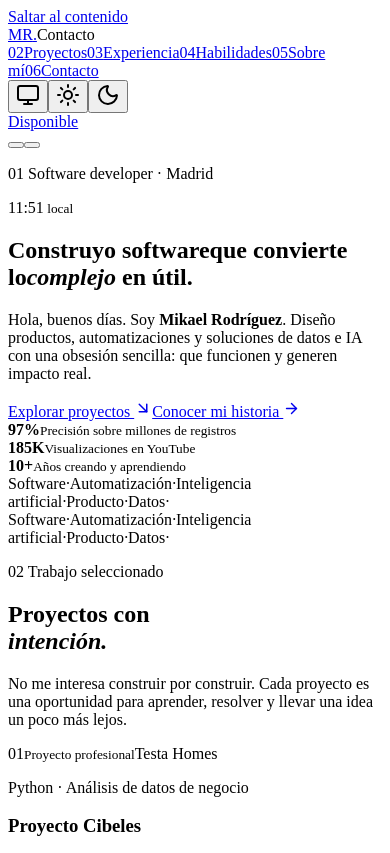
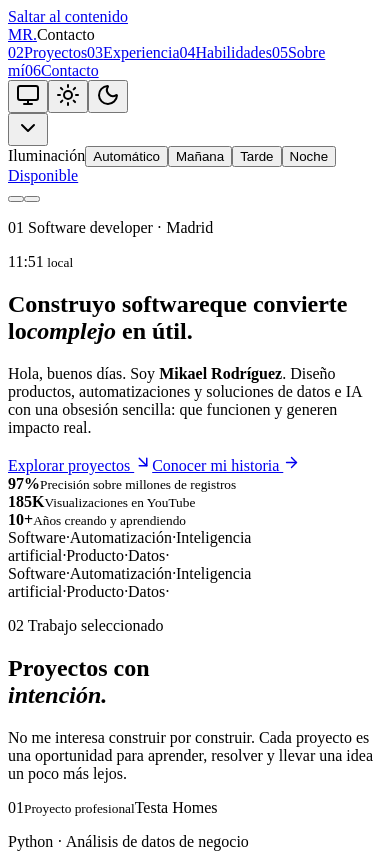
Before and after one commit to AlphaCreativeSoftware/Portfolio, a React (Vite) app: page / in a window 390 px wide. Shown: the top 853 px of the page. Built offline with nearby package versions, Linux system fonts and the light colour scheme; the HTML template or start-up script is replaced by a standard one.

Commit message:
Add independent solar cycle selector

```diff
--- a/index.html
+++ b/index.html
@@ -15,12 +15,14 @@
     <script>
       try {
         const storedTheme = localStorage.getItem('portfolio-theme') || 'system'
+        const storedSolarMode = localStorage.getItem('portfolio-solar-mode') || 'auto'
         const darkTheme = storedTheme === 'dark' || (storedTheme === 'system' && matchMedia('(prefers-color-scheme: dark)').matches)
         const now = new Date()
         const minutes = now.getHours() * 60 + now.getMinutes()
         const period = minutes >= 1230 || minutes < 300 ? 'night' : minutes < 720 ? 'morning' : 'afternoon'
         document.documentElement.dataset.theme = storedTheme
-        document.documentElement.dataset.atmosphere = storedTheme === 'system' ? period : storedTheme === 'light' ? 'day' : 'night'
+        const automaticAtmosphere = storedTheme === 'system' ? period : storedTheme === 'light' ? 'day' : 'night'
+        document.documentElement.dataset.atmosphere = storedSolarMode === 'auto' ? automaticAtmosphere : storedSolarMode
         document.querySelector('meta[name="theme-color"]').content = darkTheme ? '#000000' : '#ffffff'
       } catch (_) {}
     </script>
--- a/src/App.tsx
+++ b/src/App.tsx
@@ -8,6 +8,7 @@ import {
   Boxes,
   CalendarDays,
   Check,
+  ChevronDown,
   ChevronRight,
   Code2,
   Database,
@@ -37,6 +38,7 @@ type Project = {
 type Theme = 'system' | 'light' | 'dark'
 type DayPeriod = 'morning' | 'afternoon' | 'night'
 type Atmosphere = DayPeriod | 'day'
+type SolarMode = 'auto' | DayPeriod
 
 function getDayPeriod(date: Date): DayPeriod {
   const minutes = date.getHours() * 60 + date.getMinutes()
@@ -75,6 +77,13 @@ const sectionLabels: Record<(typeof sectionIds)[number], string> = {
   habilidades: 'Habilidades',
   'sobre-mi': 'Sobre mí',
   contacto: 'Contacto',
+}
+
+const solarModeLabels: Record<SolarMode, string> = {
+  auto: 'Automático',
+  morning: 'Mañana',
+  afternoon: 'Tarde',
+  night: 'Noche',
 }
 
 const projects: Project[] = [
@@ -544,6 +553,7 @@ function App() {
   const heroRef = useRef<HTMLElement>(null)
   const navRef = useRef<HTMLElement>(null)
   const menuButtonRef = useRef<HTMLButtonElement>(null)
+  const solarControlRef = useRef<HTMLDivElement>(null)
   const marqueeRef = useRef<HTMLElement>(null)
   const scrollProgressRef = useRef<HTMLSpanElement>(null)
   const scrolledRef = useRef(false)
@@ -553,14 +563,17 @@ function App() {
   const navigationTimerRef = useRef<number | null>(null)
   const fruitMetricsReveal = useOnceVisible<HTMLDivElement>()
   const [menuOpen, setMenuOpen] = useState(false)
+  const [solarMenuOpen, setSolarMenuOpen] = useState(false)
   const [fruitExpanded, setFruitExpanded] = useState(false)
   const [scrolled, setScrolled] = useState(false)
   const [activeSection, setActiveSection] = useState('inicio')
   const [navIndicator, setNavIndicator] = useState({ x: 0, y: 0, width: 0, height: 0, visible: false, moving: false })
   const [theme, setTheme] = useState<Theme>(() => (localStorage.getItem('portfolio-theme') as Theme) || 'system')
+  const [solarMode, setSolarMode] = useState<SolarMode>(() => (localStorage.getItem('portfolio-solar-mode') as SolarMode) || 'auto')
   const [localTime, setLocalTime] = useState(() => new Date())
   const dayPeriod = getDayPeriod(localTime)
-  const atmosphere: Atmosphere = theme === 'system' ? dayPeriod : theme === 'light' ? 'day' : 'night'
+  const automaticAtmosphere: Atmosphere = theme === 'system' ? dayPeriod : theme === 'light' ? 'day' : 'night'
+  const atmosphere: Atmosphere = solarMode === 'auto' ? automaticAtmosphere : solarMode
   const greeting = dayPeriod === 'morning' ? 'buenos días' : dayPeriod === 'afternoon' ? 'buenas tardes' : 'buenas noches'
   const formattedTime = localTime.toLocaleTimeString('es-ES', { hour: '2-digit', minute: '2-digit' })
   const updateActiveSection = (section: string) => {
@@ -725,6 +738,26 @@ function App() {
   }, [])
 
   useEffect(() => {
+    localStorage.setItem('portfolio-solar-mode', solarMode)
+  }, [solarMode])
+
+  useEffect(() => {
+    if (!solarMenuOpen) return
+    const closeOnOutsideClick = (event: PointerEvent) => {
+      if (!solarControlRef.current?.contains(event.target as Node)) setSolarMenuOpen(false)
+    }
+    const closeOnEscape = (event: KeyboardEvent) => {
+      if (event.key === 'Escape') setSolarMenuOpen(false)
+    }
+    document.addEventListener('pointerdown', closeOnOutsideClick)
+    window.addEventListener('keydown', closeOnEscape)
+    return () => {
+      document.removeEventListener('pointerdown', closeOnOutsideClick)
+      window.removeEventListener('keydown', closeOnEscape)
+    }
+  }, [solarMenuOpen])
+
+  useEffect(() => {
     const position = getAtmospherePosition(localTime, atmosphere)
     document.documentElement.dataset.atmosphere = atmosphere
     document.documentElement.style.setProperty('--celestial-right', `${position.right}vw`)
@@ -831,6 +864,15 @@ function App() {
             <button className={theme === 'system' ? 'active' : ''} aria-pressed={theme === 'system'} onClick={() => setTheme('system')} title="Usar tema del dispositivo" aria-label="Tema automático"><Monitor /></button>
             <button className={theme === 'light' ? 'active' : ''} aria-pressed={theme === 'light'} onClick={() => setTheme('light')} title="Usar tema claro" aria-label="Tema claro"><Sun /></button>
             <button className={theme === 'dark' ? 'active' : ''} aria-pressed={theme === 'dark'} onClick={() => setTheme('dark')} title="Usar tema oscuro" aria-label="Tema oscuro"><Moon /></button>
+          </div>
+          <div className={`solar-control ${solarMenuOpen ? 'solar-control-open' : ''}`} ref={solarControlRef}>
+            <button className="solar-trigger" type="button" onClick={() => setSolarMenuOpen((open) => !open)} aria-label={`Ciclo solar: ${solarModeLabels[solarMode]}`} aria-expanded={solarMenuOpen} aria-haspopup="menu" title={`Ciclo solar: ${solarModeLabels[solarMode]}`}><ChevronDown /></button>
+            <div className="solar-menu" role="menu" aria-label="Ciclo solar">
+              <span>Iluminación</span>
+              {(Object.keys(solarModeLabels) as SolarMode[]).map((mode) => (
+                <button key={mode} type="button" role="menuitemradio" aria-checked={solarMode === mode} className={solarMode === mode ? 'active' : ''} onClick={() => { setSolarMode(mode); setSolarMenuOpen(false) }}><i />{solarModeLabels[mode]}</button>
+              ))}
+            </div>
           </div>
           <a className="availability" href="#contacto" onClick={() => navigateTo('contacto')}><span />Disponible</a>
         </div>
--- a/src/styles.css
+++ b/src/styles.css
@@ -155,6 +155,22 @@ section[id] { scroll-margin-top: 72px; }
 .theme-switcher button.active { color: var(--blue); }
 .theme-switcher button:hover:not(.active) { color: var(--text); }
 .theme-switcher svg { width: 13px; height: 13px; }
+.solar-control { position: relative; margin-left: -6px; }
+.solar-trigger { width: 25px; height: 34px; display: grid; place-items: center; padding: 0; border: 0; border-radius: 999px; background: transparent; color: var(--faint); cursor: pointer; transition: color .25s, background .25s; }
+.solar-trigger:hover, .solar-control-open .solar-trigger { color: var(--blue); background: color-mix(in srgb, var(--soft-blue) 58%, transparent); }
+.solar-trigger svg { width: 14px; height: 14px; transition: transform .44s var(--ease-premium); }
+.solar-control-open .solar-trigger svg { transform: rotate(180deg); }
+.solar-menu { position: absolute; z-index: 60; right: 0; top: calc(100% + 10px); width: 158px; display: flex; flex-direction: column; gap: 2px; padding: 8px; border: 1px solid var(--line); border-radius: 16px; background: color-mix(in srgb, var(--surface) 96%, transparent); box-shadow: 0 18px 55px rgba(0,0,0,.15); opacity: 0; visibility: hidden; pointer-events: none; transform: translateY(-7px) scale(.97); transform-origin: top right; transition: opacity .22s, visibility .22s, transform .35s var(--ease-premium); }
+.solar-control-open .solar-menu { opacity: 1; visibility: visible; pointer-events: auto; transform: none; }
+.solar-menu > span { padding: 5px 9px 7px; color: var(--faint); font-size: 6px; font-weight: 600; letter-spacing: .12em; text-transform: uppercase; }
+.solar-menu button { min-height: 32px; display: flex; align-items: center; gap: 9px; padding: 7px 9px; border: 0; border-radius: 10px; background: transparent; color: var(--muted); font-size: 9px; text-align: left; cursor: pointer; transition: color .2s, background .2s; }
+.solar-menu button:hover { color: var(--text); background: var(--page-alt); }
+.solar-menu button.active { color: var(--blue); background: var(--soft-blue); }
+.solar-menu button i { width: 6px; height: 6px; flex: none; border-radius: 50%; background: var(--faint); box-shadow: 0 0 0 3px transparent; }
+.solar-menu button.active i { background: var(--blue); box-shadow: 0 0 0 3px color-mix(in srgb, var(--blue) 11%, transparent); }
+.solar-menu button:nth-of-type(2) i { background: #f5b94c; }
+.solar-menu button:nth-of-type(3) i { background: #ee9850; }
+.solar-menu button:nth-of-type(4) i { background: #769fe6; }
 .availability { display: flex; align-items: center; gap: 7px; font-size: 11px; color: var(--muted); }
 .availability span { width: 6px; height: 6px; border-radius: 50%; background: #34c759; }
 .menu-button { display: none; justify-self: end; border: 0; background: none; color: var(--text); }
@@ -614,7 +630,9 @@ footer > a:last-child { justify-self: end; display: flex; align-items: center; g
   .mobile-section-label { grid-column: 2; display: block; min-width: 0; overflow: hidden; color: var(--faint); font-size: 8px; font-weight: 600; letter-spacing: .1em; text-overflow: ellipsis; text-transform: uppercase; white-space: nowrap; animation: section-label-in .35s var(--ease-premium) both; }
   @keyframes section-label-in { from { opacity: 0; translate: 0 4px; } to { opacity: 1; translate: none; } }
   .availability { display: none; }
-  .header-actions { grid-column: 3; grid-row: 1; margin: 0; }
+  .header-actions { grid-column: 3; grid-row: 1; gap: 4px; margin: 0; }
+  .solar-control { margin-left: -2px; }
+  .solar-menu { right: -36px; }
   .theme-switcher::before { width: 25px; height: 25px; }
   .theme-switcher[data-active-theme='light']::before { transform: translate3d(27px, -50%, 0); }
   .theme-switcher[data-active-theme='dark']::before { transform: translate3d(54px, -50%, 0); }
```
